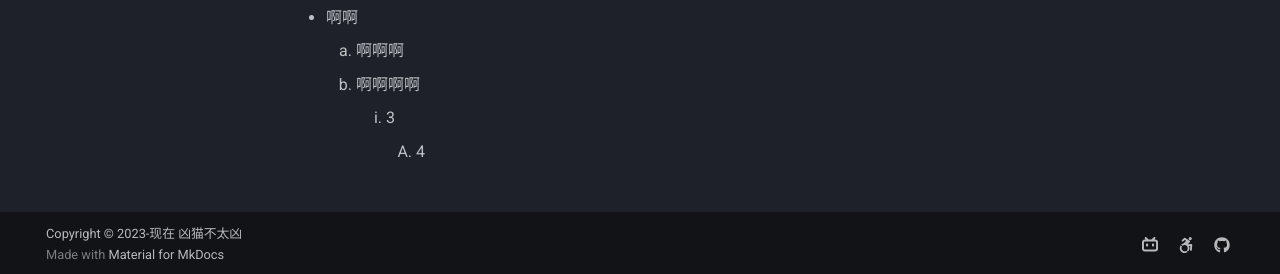
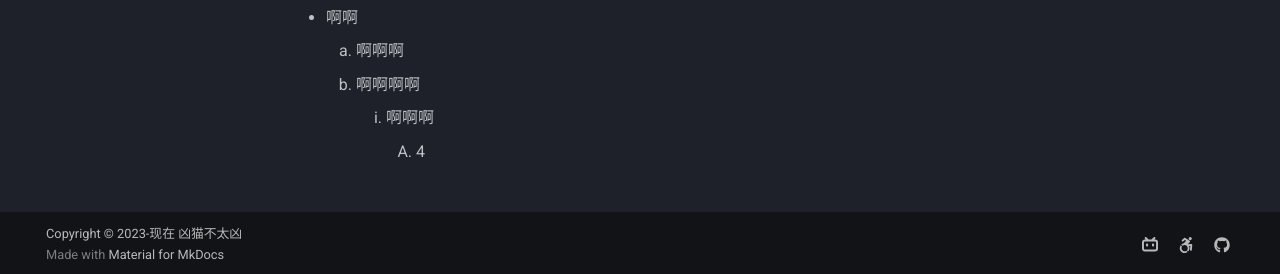
Before and after one commit to Xmbtx/xmbtx-blog, an MkDocs documentation site: the page built from docs/mkd/mkdex.md, in a window 1280 px wide and 900 px high, scrolled down 722 px. Shown: the part 623-897 px from the top of the window. Built offline with MkDocs 1.6.1 and Material for MkDocs 9.7.7, drawn with Linux system fonts in a browser that asks for light colours.

Commit message:
2023-11-15_01:38:20 update

```diff
--- a/docs/mkd/mkdex.md
+++ b/docs/mkd/mkdex.md
@@ -50,5 +50,5 @@
 2. 啊啊
     1. 啊啊啊
     2. 啊啊啊啊
-        1. 3
+        1. 啊啊啊
             1. 4
```
